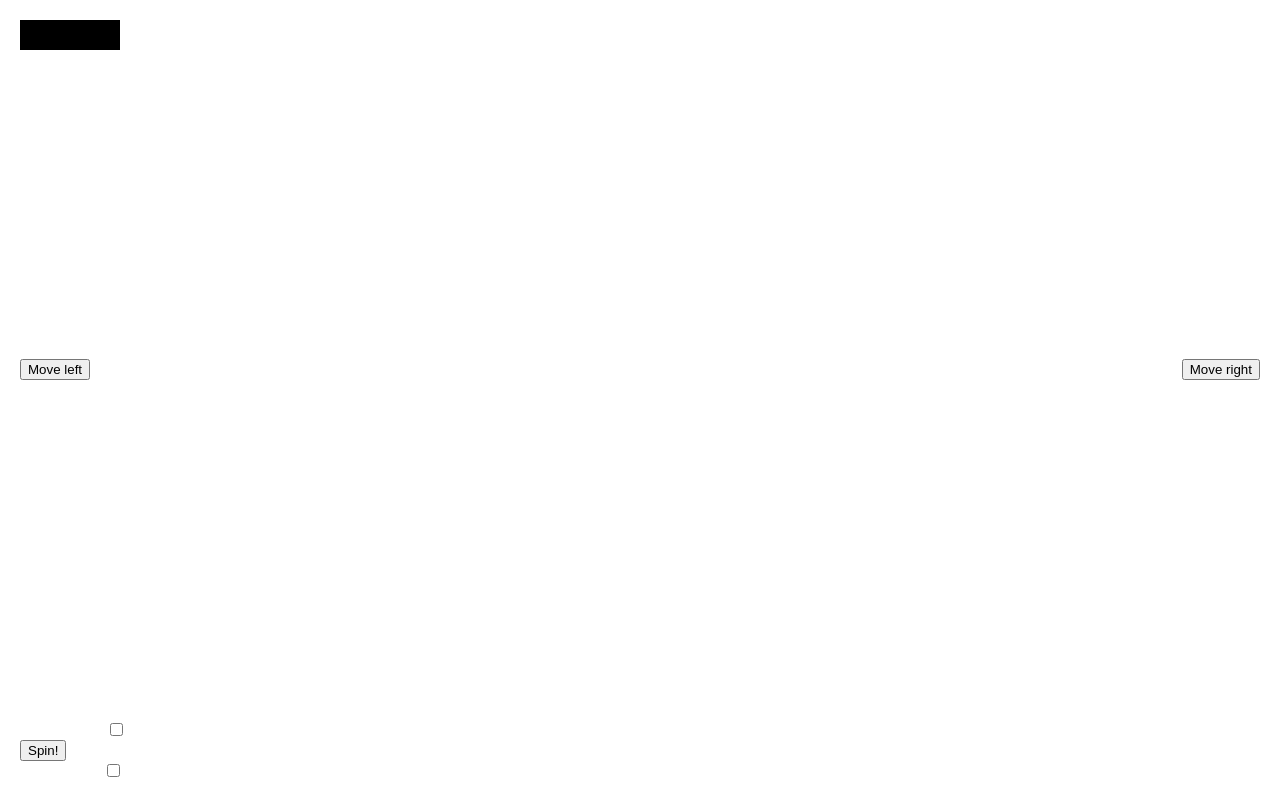
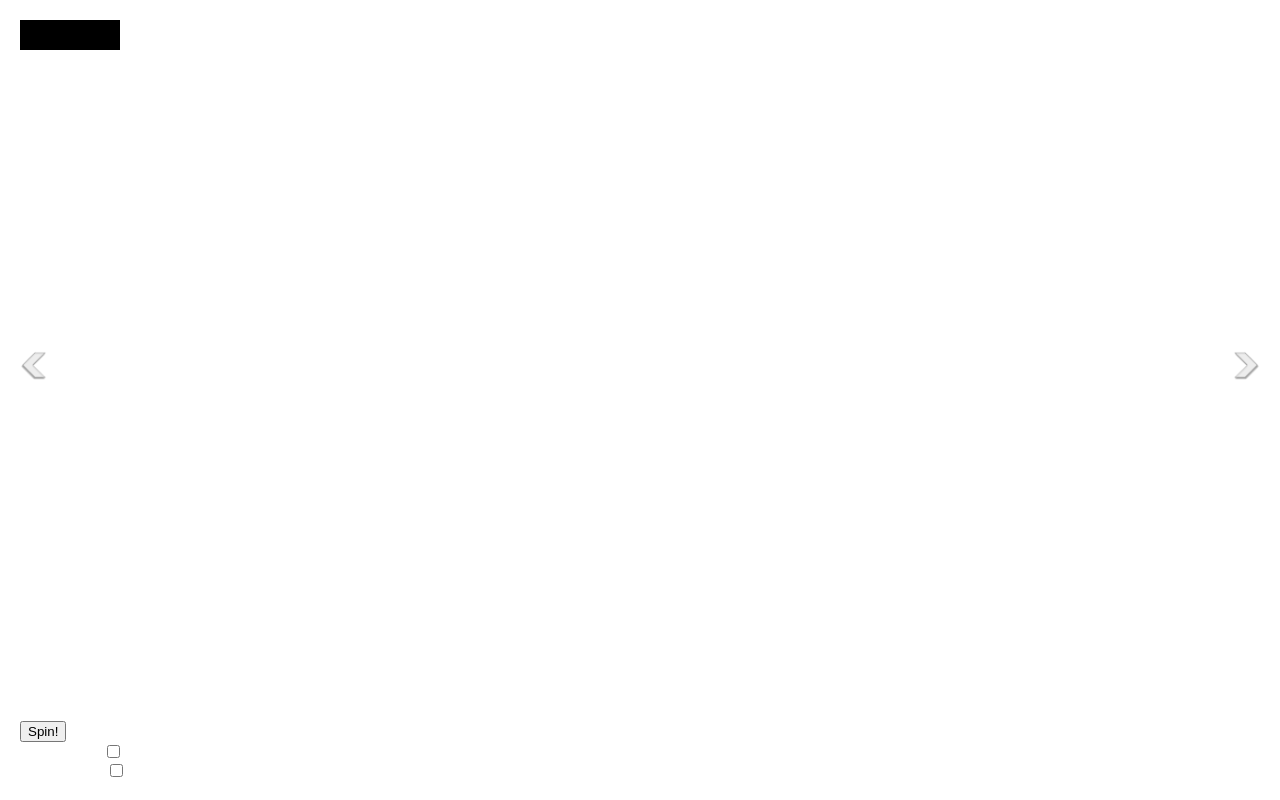
Before and after one commit to Experience-Monks/360-image-viewer, a website with bundled scripts: page demo/index.html in a window 1280 px wide. Built offline with nearby package versions, Linux system fonts and the light colour scheme.

Commit message:
styled buttons

```diff
--- a/demo/index.html
+++ b/demo/index.html
@@ -68,6 +68,10 @@
     cursor: -webkit-grabbing;
     cursor: -moz-grabbing;
   }
+  .button{
+    width: 30px;
+    height: 30px;
+  }
   .left {
     position: absolute;
     bottom: 50%;
@@ -105,18 +109,19 @@
   <div class="display">
     <p id="position"></p>
   </div>
-  <button class="right" id="right">Move right</button>
-  <button class="left" id="left">Move left</button>
+  <img class="left button" id="left" src="left.png">
+  <img class="right button" id="right" src="right.png">
+  <!-- <button class="right" id="right">Move right</button> -->
+  <!-- <button class="left" id="left">Move left</button> -->
 
     <div class="info">
       <div class="hr"></div>
       <p>Drop an equirectangular JPG or PNG here to view it in 360º</p>
+      <button id="spin">Spin!</button>
+      <p>Automatic scrolling <input type="checkbox" id="toggle"></p>
       <p>Invert Drag Controls <input type="checkbox" id="invert"></p>
-      <button id="spin">Spin!</button>
-      <!-- <button id="left">Move left</button> -->
-      <p>Automatic scrolling <input type="checkbox" id="toggle"></p>
     </div>
-  <!-- <div class="info2">
+    <!-- <div class="info2">
     <div class="hr"></div>
     <p>Press SPACE to toggle auto spin</p>
     <p>Use the ARROW KEYS to move around</p>
--- a/demo/index.js
+++ b/demo/index.js
@@ -4,7 +4,6 @@ const dragDrop = require('drag-drop');
 
 const dropRegion = document.querySelector('#drop-region');
 
-const PI2 = 2 * Math.PI;  // Stores the twice the value of pi (1 full rotation)
 var autoSpin = false;     // whether to always rotate the view
 var panUp = true;         // initial vertical scroll direction
 var shift = false;        // if the shift key is pressed
@@ -193,6 +192,8 @@ function viewerSetup(viewer) {
   // Helper Functions
   ///////////////////////////////////////
 
+  const PI2 = 2 * Math.PI;  // Stores the twice the value of pi (1 full rotation)
+
   // Makes a full rotation left in 12 steps
   function moveLeft() {
     viewer.controls.theta += PI2 / 12;
--- a/index.js
+++ b/index.js
@@ -38,7 +38,7 @@ function create360Viewer (opt) {
   var controls = createControls(assign({}, opt, {
     element: canvas,
     parent: window,
-    rotateSpeed: defined(opt.rotateSpeed, 0.75 / (Math.PI * 2)),
+    rotateSpeed: defined(opt.rotateSpeed, -0.75 / (Math.PI * 2)), // negative to invert
     damping: defined(opt.damping, 0.35),
     zoom: true,
     pinch: true,
```
Also changed, not shown: demo/left.png (added), demo/right.png (added), 1 other file.
